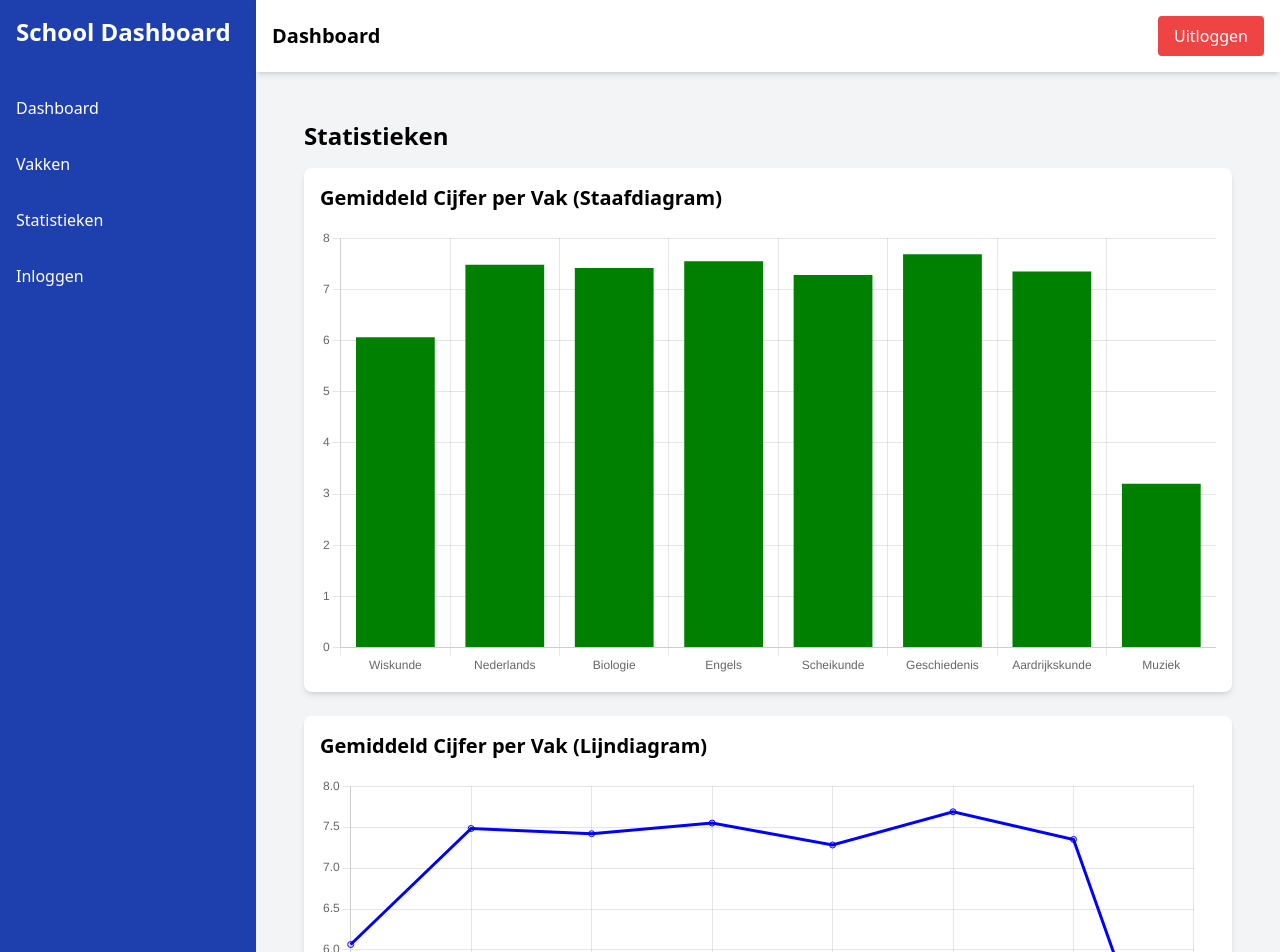
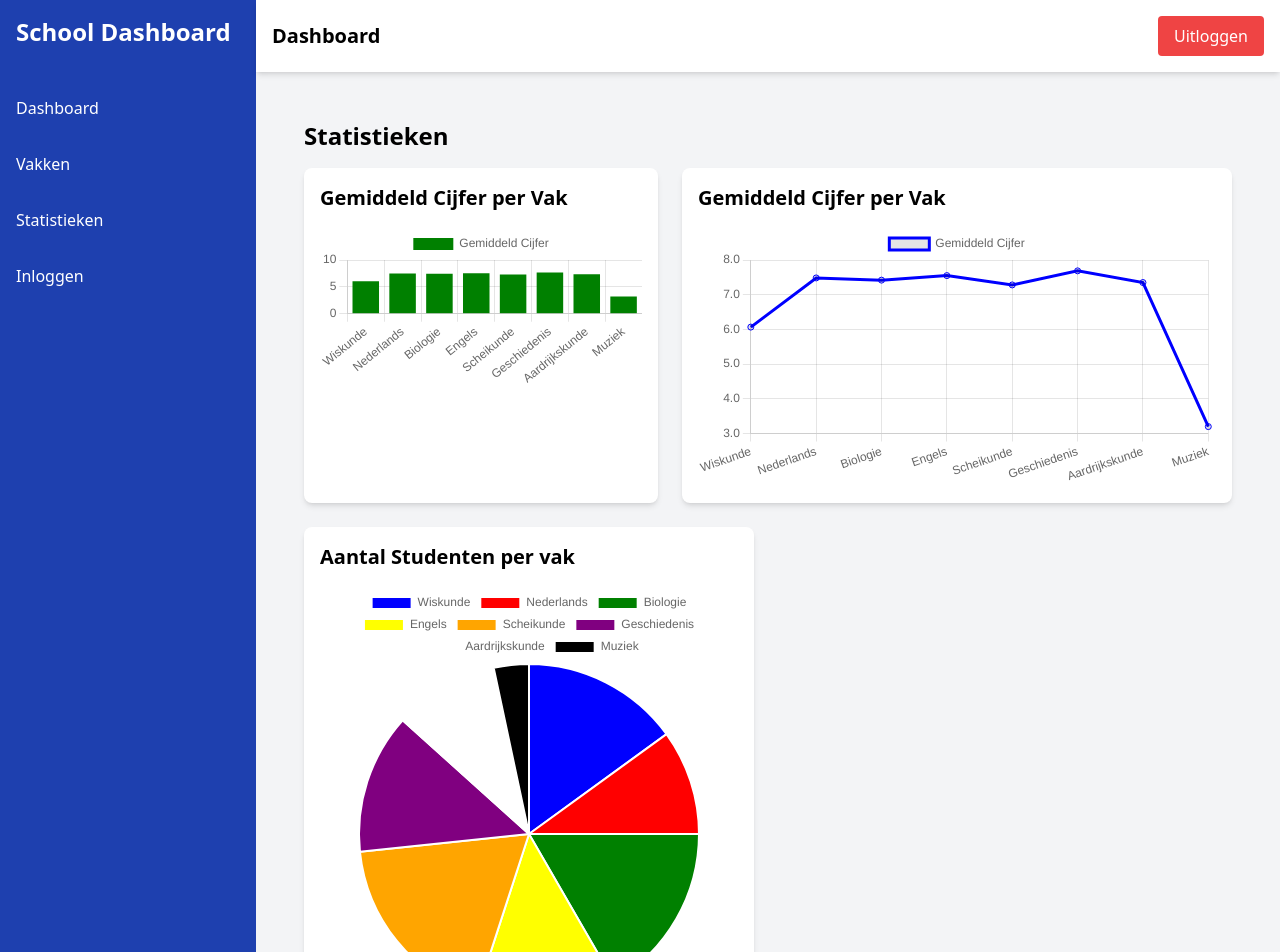
Before and after one commit to AbdellaBoutaarourt/Dashboard, a React (Create React App) app in the folder prototype-dashboard/: page /statistieken in a window 1280 px wide. Shown: the top 952 px of the page. Built offline with nearby package versions, Linux system fonts and the light colour scheme; the HTML template or start-up script is replaced by a standard one.

Commit message:
add legende

```diff
--- a/prototype-dashboard/src/Pages/StatisticsPage.js
+++ b/prototype-dashboard/src/Pages/StatisticsPage.js
@@ -8,9 +8,12 @@ import {
     LineElement,
     PointElement,
     ArcElement,
+    Title,
+    Tooltip,
+    Legend,
 } from "chart.js";
 
-ChartJS.register(CategoryScale, LinearScale, BarElement, LineElement, PointElement, ArcElement);
+ChartJS.register(CategoryScale, LinearScale, BarElement, LineElement, PointElement, ArcElement, Title, Tooltip, Legend);
 
 const StatisticsPage = () => {
     const [subjectsStats, setSubjectsStats] = useState([]);
@@ -84,45 +87,37 @@ const StatisticsPage = () => {
             {
                 label: "Aantal Studenten",
                 data: studentCounts.map((subject) => subject.count),
-                backgroundColor: ["#FF6384", "#36A2EB", "#FFCE56"],
+                backgroundColor: ["blue", "red", "green", "yellow", "orange", "purple", "white", "black"],
             },
         ],
     };
 
     return (
-        <div className="bg-gray-100 min-h-screen">
-            <div className="p-6">
-                <h1 className="text-2xl font-bold mb-4">Statistieken</h1>
+        <div className="bg-gray-100 min-h-screen p-6">
+            <h1 className="text-2xl font-bold mb-4">Statistieken</h1>
 
-                <div className="bg-white p-4 shadow-md rounded-lg mb-6">
-                    <h2 className="text-xl font-semibold mb-4">Gemiddeld Cijfer per Vak (Staafdiagram)</h2>
-                    {subjectsStats.length === 0 ? (
-                        <p>Geen statistieken beschikbaar...</p>
-                    ) : (
-                        <Bar data={barChartData} options={{ responsive: true }} />
-                    )}
+            <div className="flex flex-wrap gap-6">
+                <div className="bg-white p-4 shadow-md rounded-lg flex-1 min-w-[350px]">
+                    <h2 className="text-xl font-semibold mb-4">Gemiddeld Cijfer per Vak</h2>
+
+                    <Bar data={barChartData} options={{ responsive: true }} />
                 </div>
 
-                <div className="bg-white p-4 shadow-md rounded-lg mb-6">
-                    <h2 className="text-xl font-semibold mb-4">Gemiddeld Cijfer per Vak (Lijndiagram)</h2>
-                    {subjectsStats.length === 0 ? (
-                        <p>Geen statistieken beschikbaar...</p>
-                    ) : (
-                        <Line data={lineChartData} options={{ responsive: true }} />
-                    )}
+                <div className="bg-white p-4 shadow-md rounded-lg flex-1 min-w-[550px]">
+                    <h2 className="text-xl font-semibold mb-4">Gemiddeld Cijfer per Vak</h2>
+                    <Line data={lineChartData} options={{ responsive: true }} />
                 </div>
 
-                <div className="bg-white p-4 shadow-md rounded-lg">
-                    <h2 className="text-xl font-semibold mb-4">Aantal Studenten per Vak (Cirkeldiagram)</h2>
-                    {studentCounts.length === 0 ? (
-                        <p>Geen statistieken beschikbaar...</p>
-                    ) : (
-                        <Pie data={pieChartData} options={{ responsive: true }} />
-                    )}
+                <div className="bg-white p-4 shadow-md rounded-lg flex-1 min-w-[350px] max-w-[450px]">
+                    <h2 className="text-xl font-semibold mb-4">Aantal Studenten per vak</h2>
+
+                    <Pie data={pieChartData} options={{ responsive: true }} />
                 </div>
+
             </div>
         </div>
     );
+
 };
 
 export default StatisticsPage;
```
